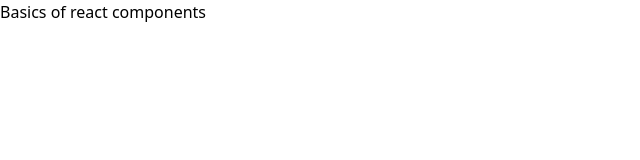
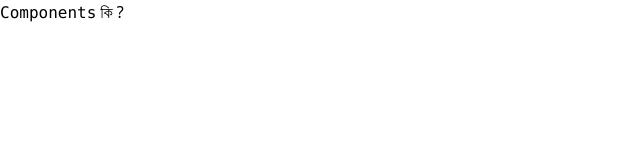
Before and after one commit to Deveripon/reactive-accelarator, a Next.js app: page /reactive-accilarator/React-js/module-1/basics-of-react-component in a window 1280 px wide. Shown: the top 160 px of the page, without its empty margins (0-640 px from the left). Built offline with nearby package versions, Linux system fonts and the light colour scheme.

Commit message:
feature: default show copy code added

```diff
--- a/next.config.mjs
+++ b/next.config.mjs
@@ -4,6 +4,7 @@ const nextConfig = {};
 const withNextra = nextra({
     theme: "nextra-theme-docs",
     themeConfig: "./theme.config.jsx",
+    defaultShowCopyCode: true,
 });
 
 export default withNextra(nextConfig);
--- a/pages/reactive-accilarator/React-js/module-1/basics-of-react-component.mdx
+++ b/pages/reactive-accilarator/React-js/module-1/basics-of-react-component.mdx
@@ -1 +1 @@
-## Basics of react components
+## `Components` কি ?
```
